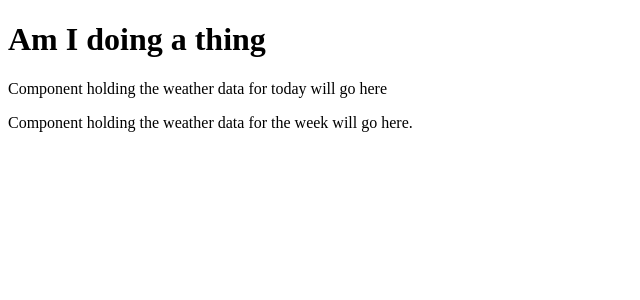
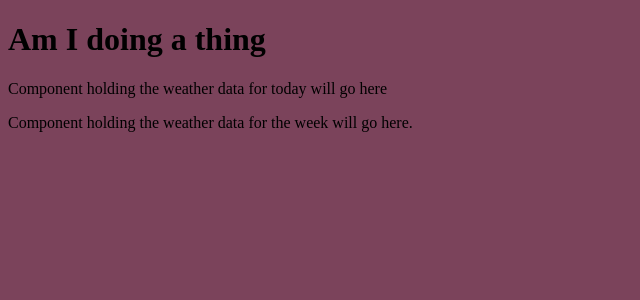
Before and after one commit to Lexscher/wise_weather, a React app: page / in a window 1280 px wide. Shown: the top 300 px of the page, without its empty margins (0-640 px from the left). Built offline with nearby package versions, Linux system fonts and the light colour scheme; the HTML template or start-up script is replaced by a standard one.

Commit message:
Our Sass Works!

```diff
--- a/src/App.js
+++ b/src/App.js
@@ -1,4 +1,5 @@
 import React, { Component } from 'react';
+import './sass/main.scss';
 
 class App extends Component {
     render() {
--- /dev/null
+++ b/src/sass/main.scss
@@ -0,0 +1,9 @@
+// Background color - day
+$blue: #9FA0C3;
+
+// Background color - night
+$red: #7B435B;
+
+body {
+    background-color: $red;
+}
```
